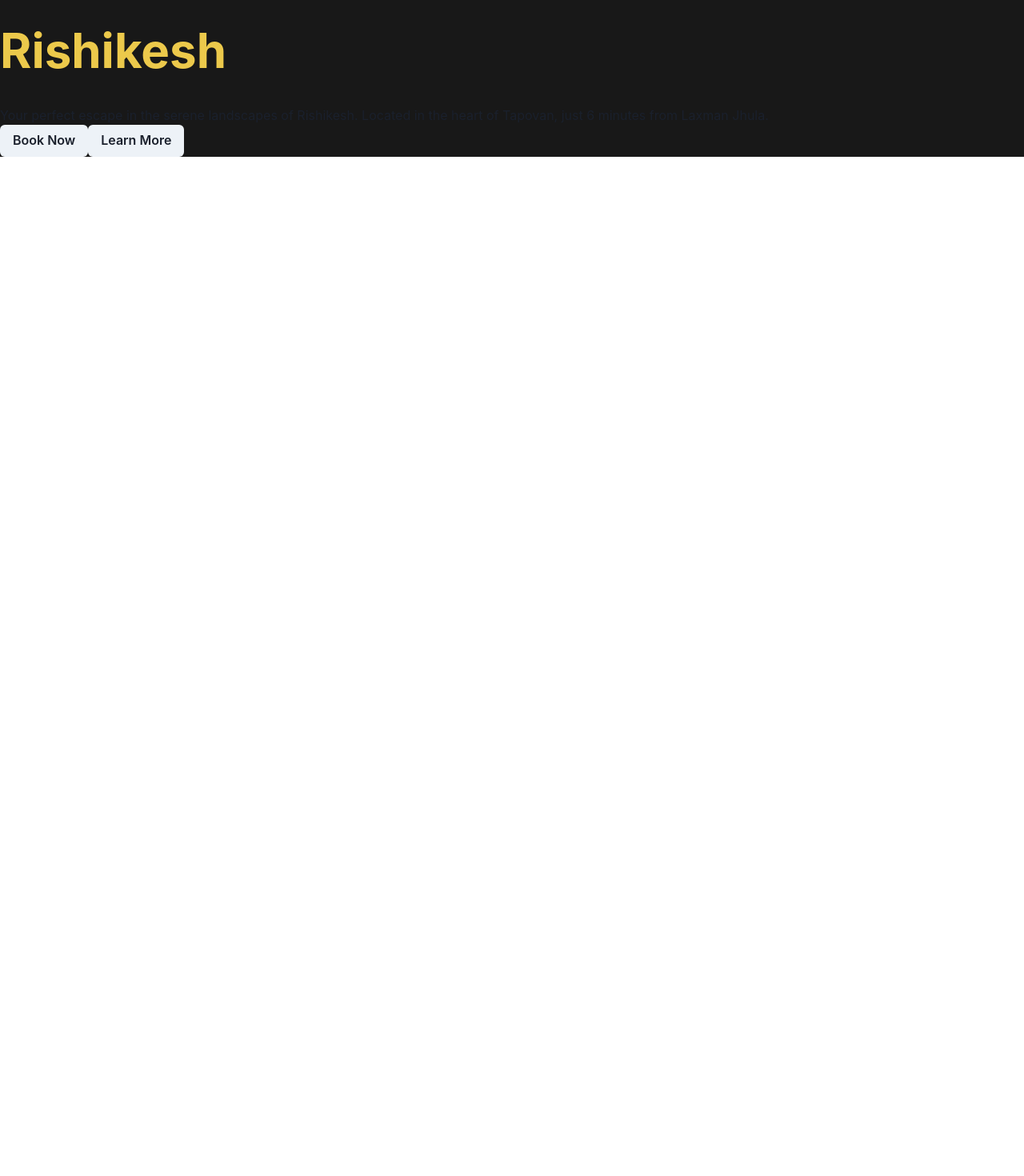
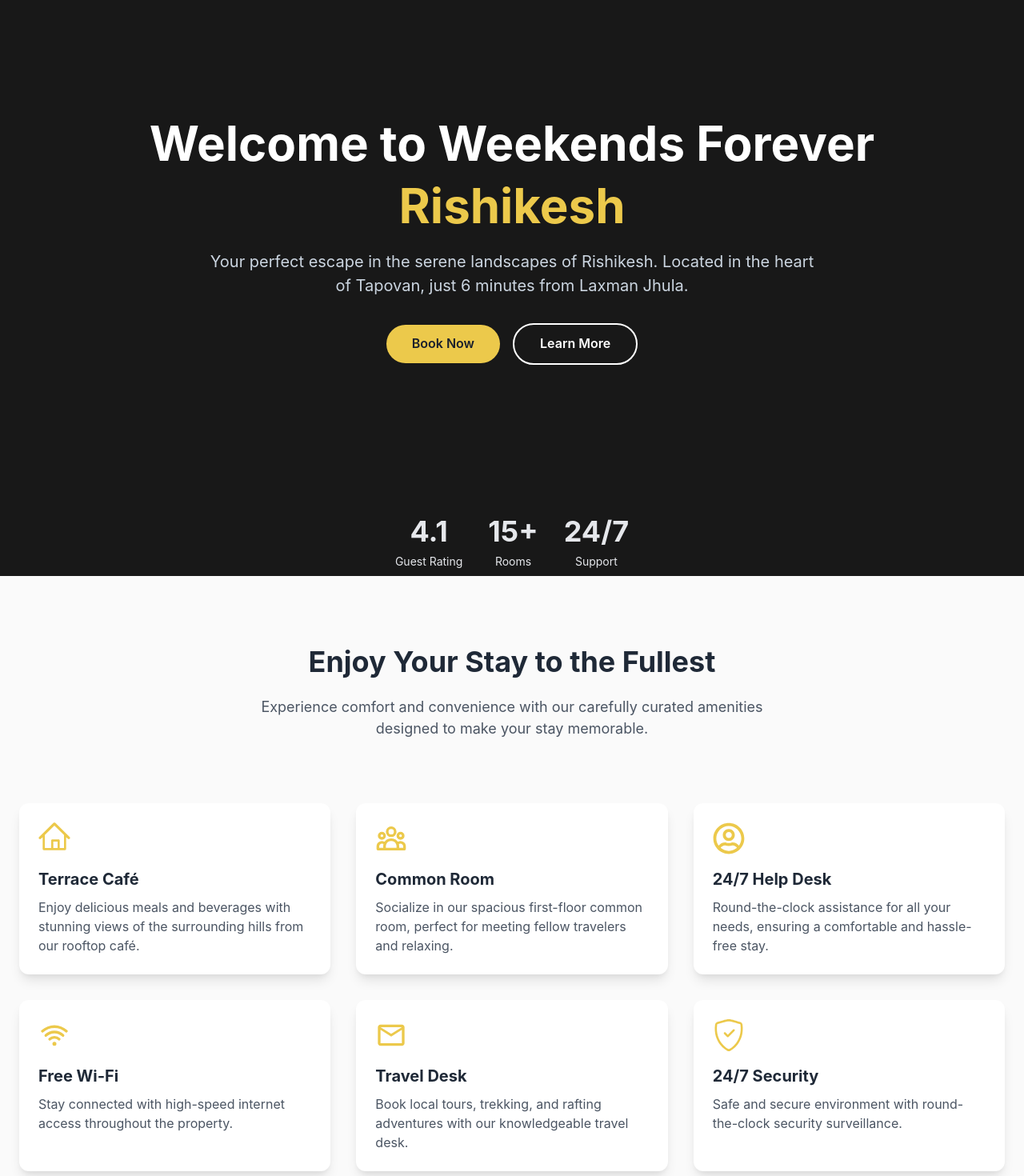
Before and after one commit to YourWebsite-shop/hosteller, a Next.js app: page / in a window 1280 px wide. Shown: the part 80-1550 px from the top of the page at 80% size. Before the commit the page ends 800 px from the top, so only its background shows below. Built offline with nearby package versions, Linux system fonts and the light colour scheme.

Commit message:
enjoystay

```diff
--- a/src/app/page.tsx
+++ b/src/app/page.tsx
@@ -1,11 +1,13 @@
 import { Box , Button} from '@chakra-ui/react'
 import React from 'react'
 import Hero from '@/components/Hero'
+import EnjoyStay from '@/components/EnjoyStay'
 
 const Home = () => {
   return (
     <Box>
       <Hero />
+      <EnjoyStay />
     </Box>
   )
 }
--- /dev/null
+++ b/src/components/EnjoyStay.tsx
@@ -0,0 +1,191 @@
+import React from "react";
+import { Box, Text, Flex, Grid } from "@chakra-ui/react";
+import { RxHome } from "react-icons/rx";
+import { HiOutlineUserGroup } from "react-icons/hi";
+import { FaRegUserCircle } from "react-icons/fa";
+import { IoWifi } from "react-icons/io5";
+import { MdMailOutline } from "react-icons/md";
+import { BsShieldCheck } from "react-icons/bs";
+
+const EnjoyStay: React.FC = () => {
+  return (
+    <Flex
+      direction="column"
+      align="center"
+      justify="center"
+      textAlign="center"
+      gap="4"
+      bg="#FAFAFA"
+      py="80px"
+      px="24px"
+    >
+      <Text
+        fontSize={{ base: "3xl", sm: "4xl" }}
+        fontWeight="bold"
+        color="#1F2937"
+      >
+        Enjoy Your Stay to the Fullest
+      </Text>
+      <Text
+        fontSize={{ base: "md", sm: "lg" }}
+        color="#4B5563"
+        maxWidth="2xl"
+        mx="auto"
+        mb="64px"
+      >
+        Experience comfort and convenience with our carefully curated amenities
+        designed to make your stay memorable.
+      </Text>
+      <Grid
+        templateColumns="repeat(1, 1fr)"
+        gap={8}
+        display="grid"
+        gridTemplateColumns={{
+          base: "1fr",
+          md: "repeat(2, 1fr)",
+          lg: "repeat(3, 1fr)",
+        }}
+      >
+        <Flex
+          flexDirection="column"
+          align="start"
+          p="6"
+          bg="white"
+          borderRadius="xl"
+          boxShadow="lg"
+          transition="transform 0.3s ease" // Ensure smooth transition
+          _hover={{ transform: "translateY(-8px)" }}
+          width="full"
+        >
+          <Box color="#ECC94B" mb="4">
+            <RxHome fontSize="40px" />
+          </Box>
+          <Text fontSize="xl" fontWeight="bold" color="#1F2937" mb="2">
+            Terrace Café
+          </Text>
+          <Text color="#4B5563" align="start">
+            Enjoy delicious meals and beverages with stunning views of the
+            surrounding hills from our rooftop café.
+          </Text>
+        </Flex>
+
+        <Flex
+          flexDirection="column"
+          align="start"
+          p="6"
+          bg="white"
+          borderRadius="xl"
+          boxShadow="lg"
+          transition="transform 0.3s ease" // Ensure smooth transition
+          _hover={{ transform: "translateY(-8px)" }}
+          width="full"
+        >
+          <Box color="#ECC94B" mb="4">
+            <HiOutlineUserGroup fontSize="40px" />
+          </Box>
+          <Text fontSize="xl" fontWeight="bold" color="#1F2937" mb="2">
+            Common Room
+          </Text>
+          <Text color="#4B5563" align="start">
+            Socialize in our spacious first-floor common room, perfect for
+            meeting fellow travelers and relaxing.
+          </Text>
+        </Flex>
+
+        <Flex
+          flexDirection="column"
+          align="start"
+          p="6"
+          bg="white"
+          borderRadius="xl"
+          boxShadow="lg"
+          transition="transform 0.3s ease" // Ensure smooth transition
+          _hover={{ transform: "translateY(-8px)" }}
+          width="full"
+        >
+          <Box color="#ECC94B" mb="4">
+            <FaRegUserCircle fontSize="40px" />
+          </Box>
+          <Text fontSize="xl" fontWeight="bold" color="#1F2937" mb="2">
+            24/7 Help Desk
+          </Text>
+          <Text color="#4B5563" align="start">
+            Round-the-clock assistance for all your needs, ensuring a
+            comfortable and hassle-free stay.
+          </Text>
+        </Flex>
+
+        <Flex
+          flexDirection="column"
+          align="start"
+          p="6"
+          bg="white"
+          borderRadius="xl"
+          boxShadow="lg"
+          transition="transform 0.3s ease" // Ensure smooth transition
+          _hover={{ transform: "translateY(-8px)" }}
+          width="full"
+        >
+          <Box color="#ECC94B" mb="4">
+            <IoWifi fontSize="40px" />
+          </Box>
+          <Text fontSize="xl" fontWeight="bold" color="#1F2937" mb="2">
+            Free Wi-Fi
+          </Text>
+          <Text color="#4B5563" align="start">
+            Stay connected with high-speed internet access throughout the
+            property.
+          </Text>
+        </Flex>
+
+        <Flex
+          flexDirection="column"
+          align="start"
+          p="6"
+          bg="white"
+          borderRadius="xl"
+          boxShadow="lg"
+          transition="transform 0.3s ease" // Ensure smooth transition
+          _hover={{ transform: "translateY(-8px)" }}
+          width="full"
+        >
+          <Box color="#ECC94B" mb="4">
+            <MdMailOutline fontSize="40px" />
+          </Box>
+          <Text fontSize="xl" fontWeight="bold" color="#1F2937" mb="2">
+            Travel Desk
+          </Text>
+          <Text color="#4B5563" align="start">
+            Book local tours, trekking, and rafting adventures with our
+            knowledgeable travel desk.
+          </Text>
+        </Flex>
+
+        <Flex
+          flexDirection="column"
+          align="start"
+          p="6"
+          bg="white"
+          borderRadius="xl"
+          boxShadow="lg"
+          transition="transform 0.3s ease" // Ensure smooth transition
+          _hover={{ transform: "translateY(-8px)" }}
+          width="full"
+        >
+          <Box color="#ECC94B" mb="4">
+            <BsShieldCheck fontSize="40px" />
+          </Box>
+          <Text fontSize="xl" fontWeight="bold" color="#1F2937" mb="2">
+            24/7 Security
+          </Text>
+          <Text color="#4B5563" align="start">
+            Safe and secure environment with round-the-clock security
+            surveillance.
+          </Text>
+        </Flex>
+      </Grid>
+    </Flex>
+  );
+};
+
+export default EnjoyStay;
--- a/src/components/Hero.tsx
+++ b/src/components/Hero.tsx
@@ -1,32 +1,113 @@
 import React from "react";
-import { Box, Text, Button } from "@chakra-ui/react";
+import { Box, Text, Button, Flex } from "@chakra-ui/react";
+import { base, col } from "framer-motion/client";
 
 const Hero: React.FC = () => {
   return (
-    <Box bg={"#181818"}>
-      <Box maxWidth={"1216px"}>
+    <Box bg="#181818">
+      <Flex
+        alignItems="center"
+        justifyContent="center"
+        flexDirection="column"
+        minHeight="100vh"
+        textAlign="center"
+        pt={{base:"180px", sm:"220px"}}
+      >
         <Text
           fontSize={{ base: "36px", sm: "48px", md: "60px" }}
           fontWeight="bold"
           color="white"
-          mb="6"
-          className="animate__animated animate__fadeInDown"
+          mb="4"
+          lineHeight={{ base: "1.1", sm: "1.2", md: "1.3" }}
         >
           Welcome to Weekends Forever
-          <Text as="span" display="block" color="yellow.400" mt="2">
+          <Text textAlign="center" as="span" display="block" color="yellow.400">
             Rishikesh
           </Text>
         </Text>
 
-        <Text>
+        <Text
+          fontSize={{ base: "lg", sm: "xl" }}
+          color="gray.300"
+          maxWidth="3xl"
+          mx="auto"
+          mb="8"
+        >
           Your perfect escape in the serene landscapes of Rishikesh. Located in
           the heart of Tapovan, just 6 minutes from Laxman Jhula.
         </Text>
-        <Box>
-          <Button>Book Now</Button>
-          <Button>Learn More</Button>
+
+        <Box
+          display="flex"
+          flexDirection={{ base: "column", sm: "row" }}
+          gap="16px"
+          justifyContent="center"
+          alignItems="center"
+        >
+          <Button
+            px="8"
+            py="6"
+            bg="#ECC94B"
+            color="#1A202C"
+            borderRadius="full"
+            fontWeight="semibold"
+            _hover={{ bg: "yellow.400" }}
+          >
+            Book Now
+          </Button>
+
+          <Button
+            px="8"
+            py="6"
+            border="2px"
+            bg="#181818"
+            borderColor="white"
+            color="white"
+            borderRadius="full"
+            _hover={{
+              bg: "white",
+              color: "#1A202C",
+            }}
+          >
+            Learn More
+          </Button>
         </Box>
-      </Box>
+
+        {/* Bottom Flex (pushed to the bottom) */}
+        <Flex
+          flexDirection="row"
+          gap="32px"
+          marginTop="auto" // Pushes this section to the bottom of the page
+          mb="8px"
+        >
+          <Flex direction="column" align="center">
+            <Text color="#e5e7eb" fontSize="4xl" fontWeight="bold">
+              4.1
+            </Text>
+            <Text color="#e5e7eb" fontSize="sm">
+              Guest Rating
+            </Text>
+          </Flex>
+
+          <Flex direction="column" align="center">
+            <Text color="#e5e7eb" fontSize="4xl" fontWeight="bold">
+              15+
+            </Text>
+            <Text color="#e5e7eb" fontSize="sm">
+              Rooms
+            </Text>
+          </Flex>
+
+          <Flex direction="column" align="center">
+            <Text color="#e5e7eb" fontSize="4xl" fontWeight="bold">
+              24/7
+            </Text>
+            <Text color="#e5e7eb" fontSize="sm">
+              Support
+            </Text>
+          </Flex>
+        </Flex>
+      </Flex>
     </Box>
   );
 };
```
